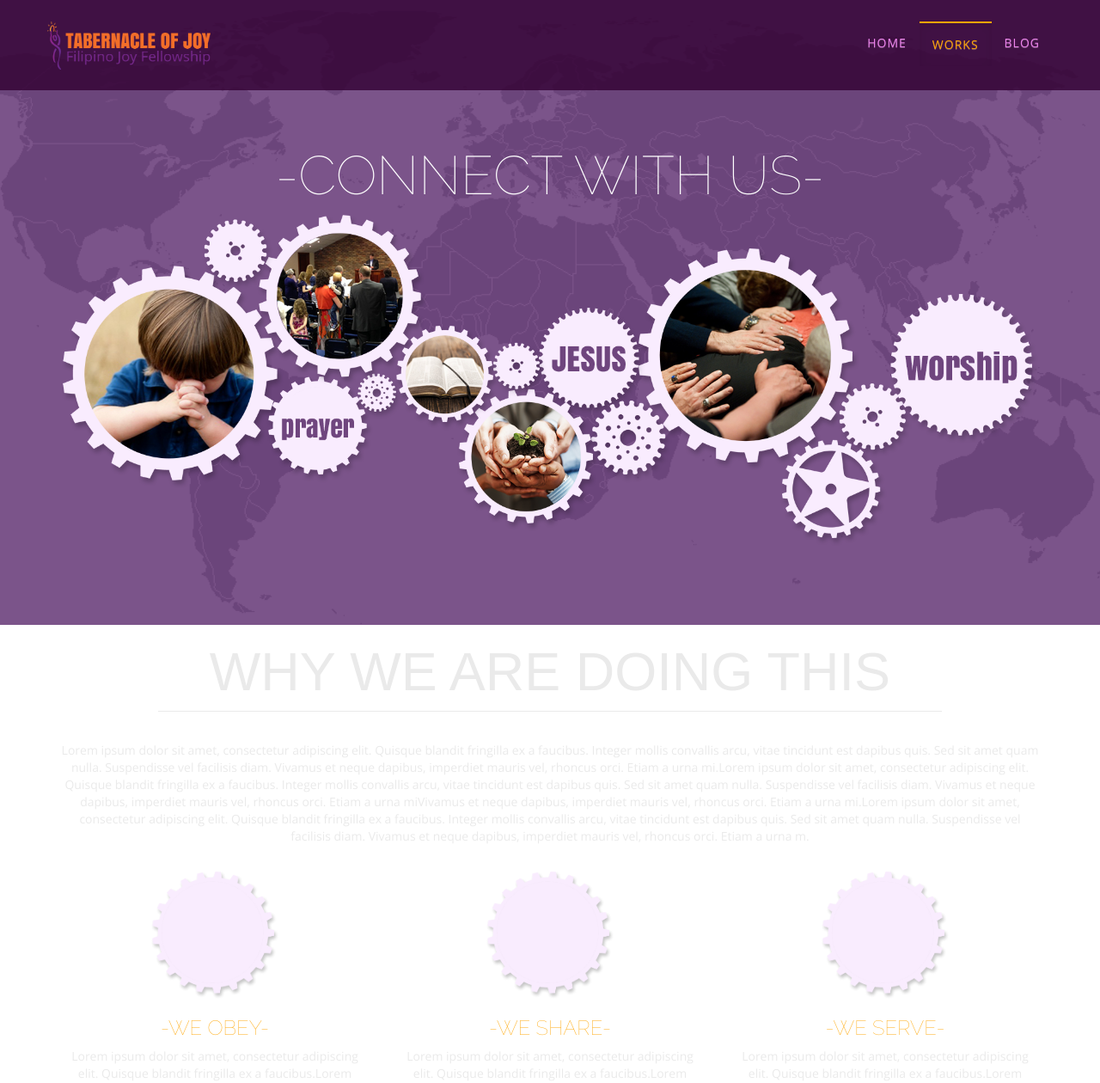
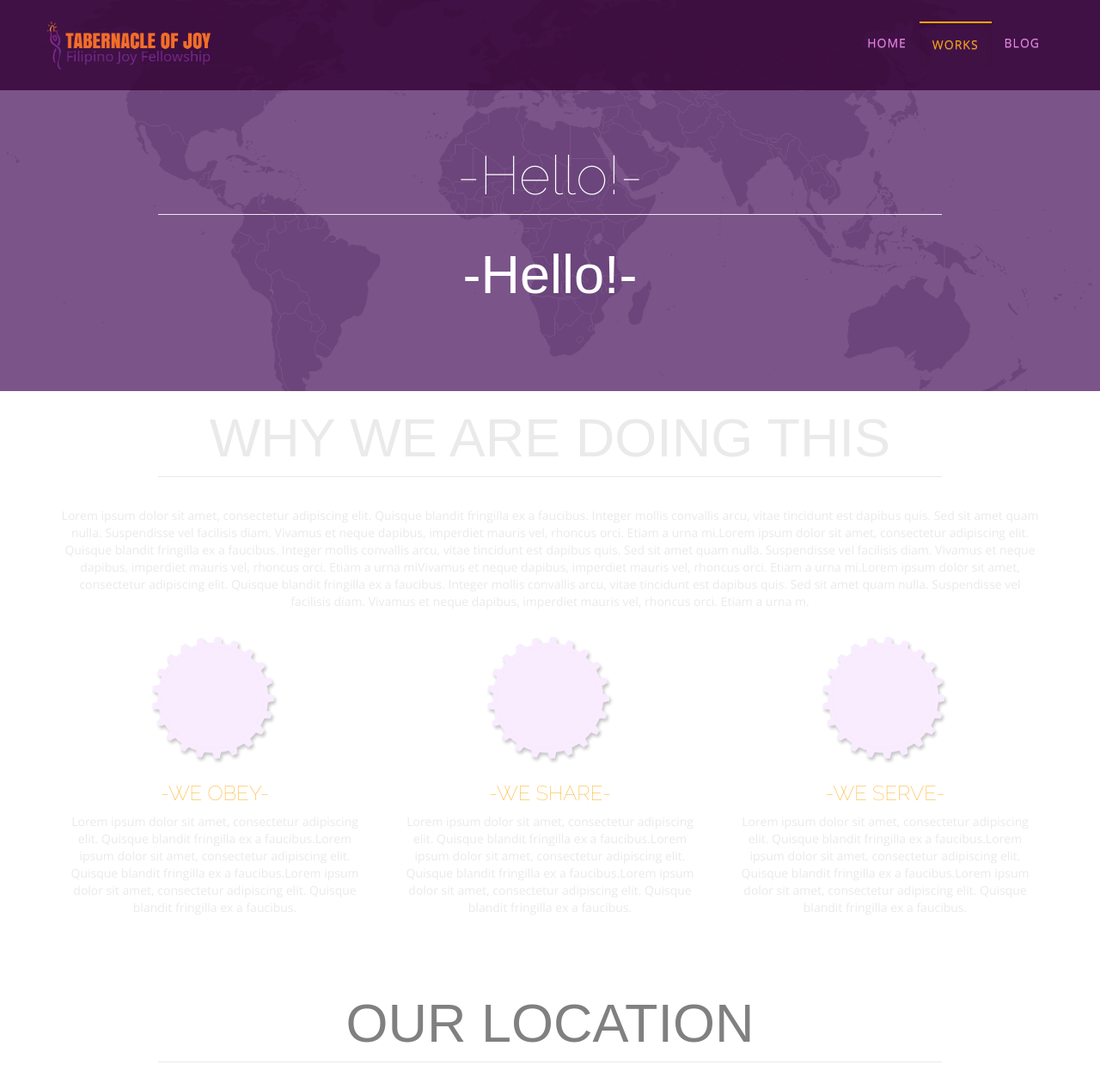
Before and after one commit to freeyoo/my-portfolio, a PHP site: page / in a window 1280 px wide. Shown: the top 1260 px of the page at 86% size. Run offline with PHP 8.4, Linux system fonts and the light colour scheme; some libraries are stand-ins or nearby versions.

Commit message:
modify the banner
adding text headings

```diff
--- a/index.php
+++ b/index.php
@@ -70,8 +70,10 @@
 
 <header class="hd-banner">
   <div class="container align-center header-text">
-    <h1 class="ht-lg-1 ">-CONNECT WITH US-</h1>
-    <img src="img/banner-gears.png" class="img-responsive">
+    <h1 class="ht-lg-1 ">-Hello!-</h1>
+    <hr class="style-2">
+    <h1 class="ht-lg-2 ">-Hello!-</h1>
+
 
   </div>
 </header>
```
